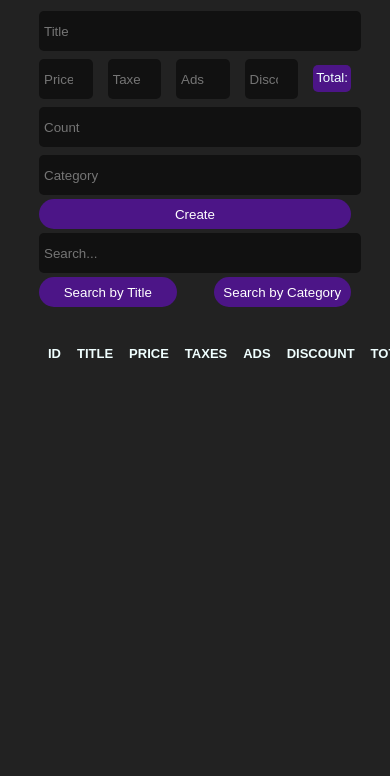
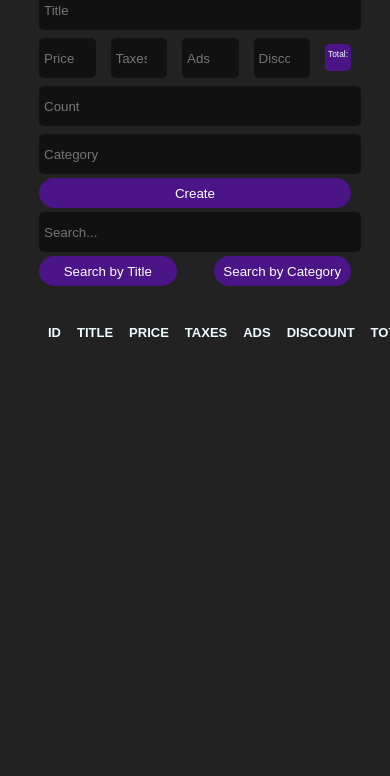
Before and after one commit to rawan-elries/CDUDS, a plain HTML site: page index.html in a window 390 px wide. Shown: the part 68-844 px from the top of the page. Drawn offline with Linux system fonts and the light colour scheme.

Commit message:
Update style.css

```diff
--- a/style.css
+++ b/style.css
@@ -131,6 +131,8 @@ th,td
     body
     {
         overflow: hidden;
+        overflow-x: hidden;
+        font-size: 10px;
     }
    .container
    {
```
